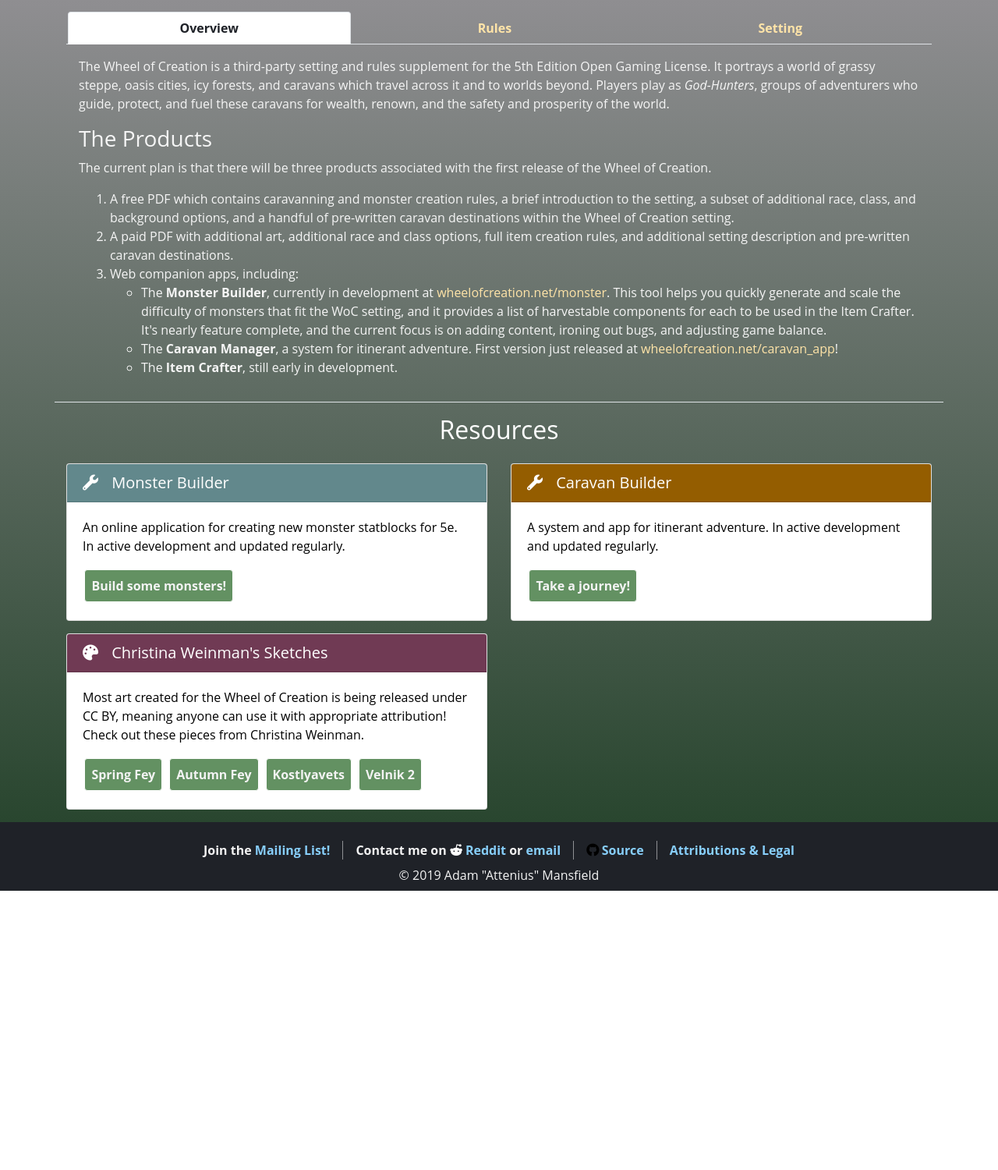
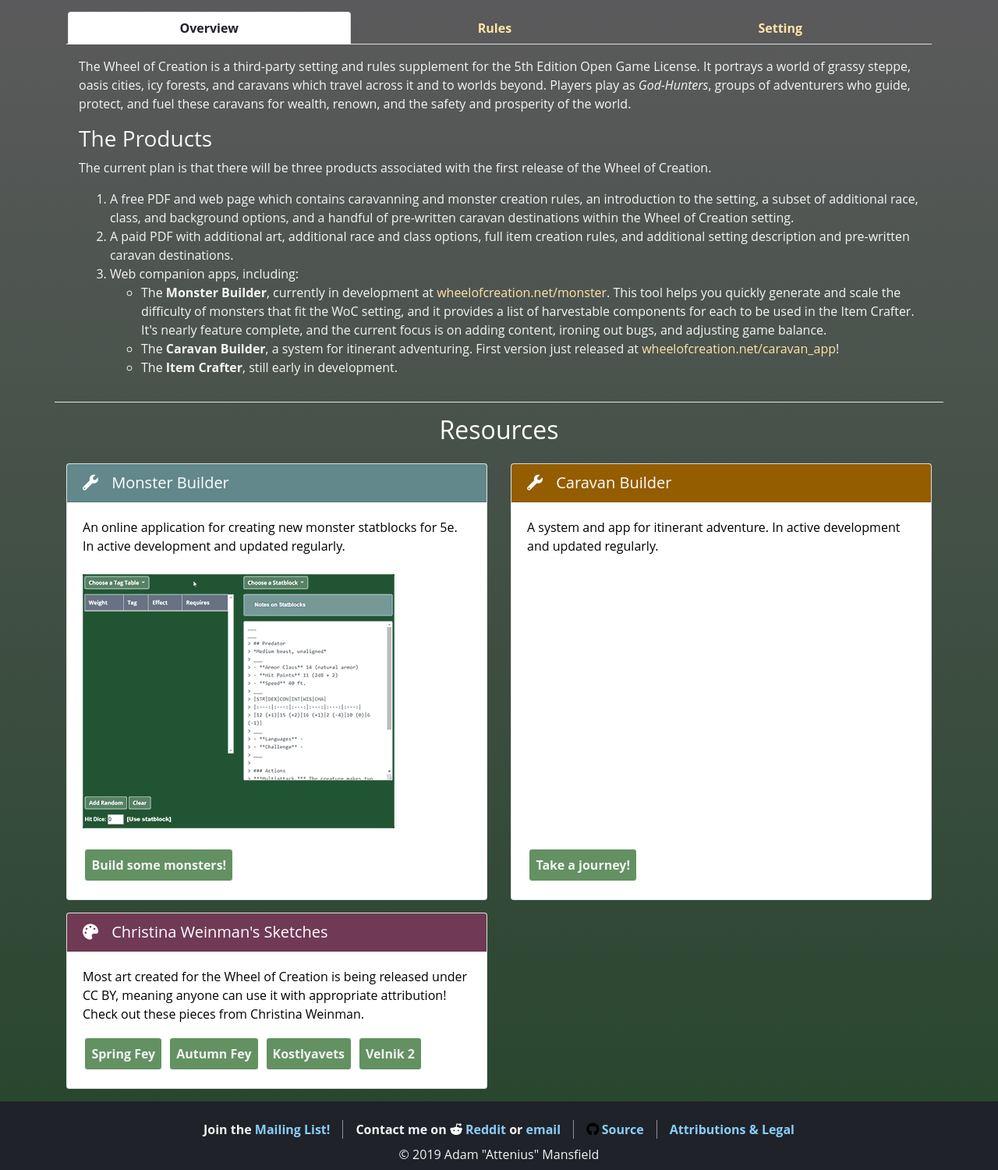
Before and after one commit to Adaminius/wheel_of_creation_tools, a Flask app: page / in a window 1280 px wide. Shown: the part 801-2301 px from the top of the page at 78% size. Before the commit the page ends 1943 px from the top, so only its background shows below. Run offline with Flask 2, Linux system fonts and the light colour scheme; parts of the project's set-up code (start-up, migrations or seed data) failed here and were passed over; some libraries are stand-ins or nearby versions.

Commit message:
Changes to logo, favicon, homepage

```diff
--- a/static/css/index.css
+++ b/static/css/index.css
@@ -32,9 +32,9 @@
 
 #mainContent {
     background-color: rgb(75, 110, 86);
-    background-image: -webkit-linear-gradient(to bottom, #8f8e91, #29462f);
-    background-image: -moz-linear-gradient(to bottom, #8f8e91, #29462f);
-    background-image: linear-gradient(to bottom, #8f8e91, #29462f);
+    /*background-image: -webkit-linear-gradient(to bottom, #8f8e91, #29462f);*/
+    /*background-image: -moz-linear-gradient(to bottom, #8f8e91, #29462f);*/
+    background-image: linear-gradient(to bottom, #5b5a5c, #29462f);
     background-repeat: no-repeat;
 }
 
--- a/templates/index.html
+++ b/templates/index.html
@@ -20,6 +20,7 @@
   <link crossorigin="anonymous" href="https://use.fontawesome.com/releases/v5.6.3/css/all.css"
         integrity="sha384-UHRtZLI+pbxtHCWp1t77Bi1L4ZtiqrqD80Kn4Z8NTSRyMA2Fd33n5dQ8lWUE00s/" rel="stylesheet">
   <link href="../static/css/index.css" rel="stylesheet">
+  <link rel="shortcut icon" href="../static/img/favicon.ico">
   <title>Wheel of Creation</title>
 </head>
 
@@ -32,10 +33,10 @@
       <!--style="margin: 0 auto; text-align: center; width: 100%; max-width: 700px; vertical-align: middle; padding-top: 10px; padding-bottom: 10px"-->
       <!--class="align-middle">-->
       <div id="spinnerLogo">
-        <img class="image-spin logo" src="../static/img/woc_map_layer1.png">
-        <img class="image-spin2 logo" src="../static/img/woc_map_layer2.png">
-        <img class="image-spin3 logo" src="../static/img/woc_map_layer3.png">
-        <img class="logo-title" src="../static/img/woc3.png">
+        <img class="image-spin logo" src="../static/img/woc_map_layer1.png" alt="logo">
+        <img class="image-spin2 logo" src="../static/img/woc_map_layer2.png" alt="logo">
+        <img class="image-spin3 logo" src="../static/img/woc_map_layer3.png" alt="logo">
+        <img class="logo-title" src="../static/img/woc3.png" alt="logo title">
       </div>
       <p class="lead" style=" ">A caravanning and monster-hunting
         supplement for <i class="fas fa-dragon" style="color: red"></i> 5th Edition.</p>
@@ -67,7 +68,7 @@
           </ul>
           <div class="tab-content" id="myTabContent">
             <div aria-labelledby="overview-tab" class="tab-pane fade show active" id="overview" role="tabpanel">
-              <p>The Wheel of Creation is a third-party setting and rules supplement for the 5th Edition Open Gaming
+              <p>The Wheel of Creation is a third-party setting and rules supplement for the 5th Edition Open Game
                 License. It
                 portrays a world of grassy steppe, oasis cities, icy forests, and caravans which travel across it and to
                 worlds
@@ -81,19 +82,13 @@
                 Creation.</p>
 
               <ol>
-                <li>A free PDF which contains caravanning and monster creation rules, a brief introduction to the
-                  setting,
-                  a
-                  subset of
-                  additional race, class, and background options, and a handful of pre-written caravan destinations
-                  within
-                  the Wheel
-                  of Creation setting.
+                <li>A free PDF and web page which contains caravanning and monster creation rules, an introduction to
+                  the setting, a subset of additional race, class, and background options, and a handful of
+                  pre-written caravan destinations within the Wheel of Creation setting.
                 </li>
 
                 <li>A paid PDF with additional art, additional race and class options, full item creation rules, and
-                  additional
-                  setting description and pre-written caravan destinations.
+                  additional setting description and pre-written caravan destinations.
                 </li>
 
                 <li>Web companion apps, including:
@@ -106,7 +101,7 @@
                       feature complete, and the current
                       focus is on adding content, ironing out bugs, and adjusting game balance.
                     </li>
-                    <li>The <strong>Caravan Manager</strong>, a system for itinerant adventure. First version just
+                    <li>The <strong>Caravan Builder</strong>, a system for itinerant adventuring. First version just
                       released at <a href="/caravan_app" target="_blank">wheelofcreation.net/caravan_app</a>!
                     </li>
                     <li>The <strong>Item Crafter</strong>, still early in development.</li>
@@ -289,6 +284,7 @@
               <p class="card-text">An online application for creating new monster statblocks for 5e. In active
                 development and updated
                 regularly.</p>
+              <img class="my-2" style="" src="../static/img/demo.gif" alt="monster builder demo">
             </div>
             <div class="card-links">
               <a class="btn btn-warning" href="/monster" target="_blank">Build some monsters!</a>
```
Also changed, not shown: static/img/favicon.ico (renamed from favicon.ico), static/img/woc_map_layer2_islands.png (added), static/img/woc_map_layer3.png.
